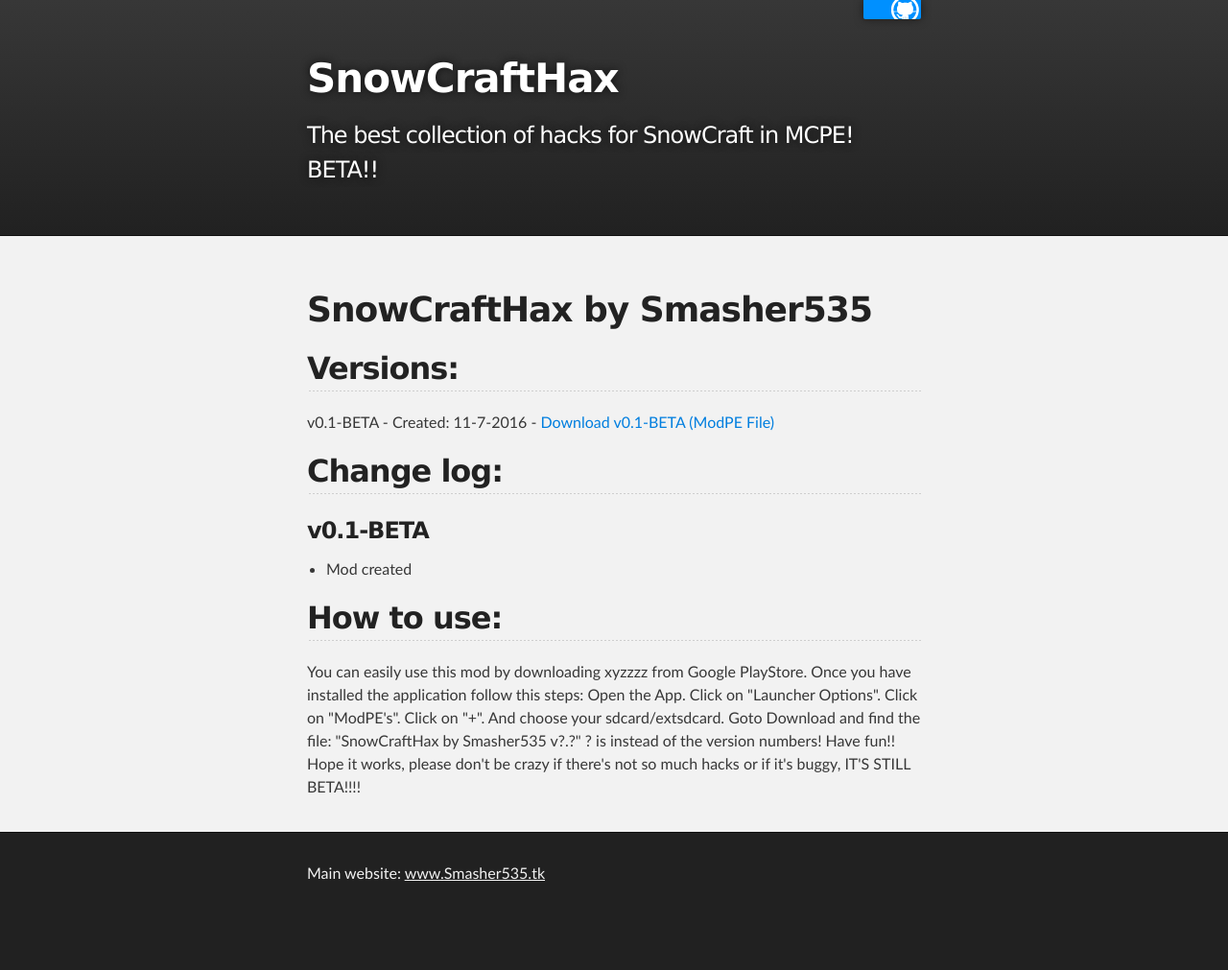
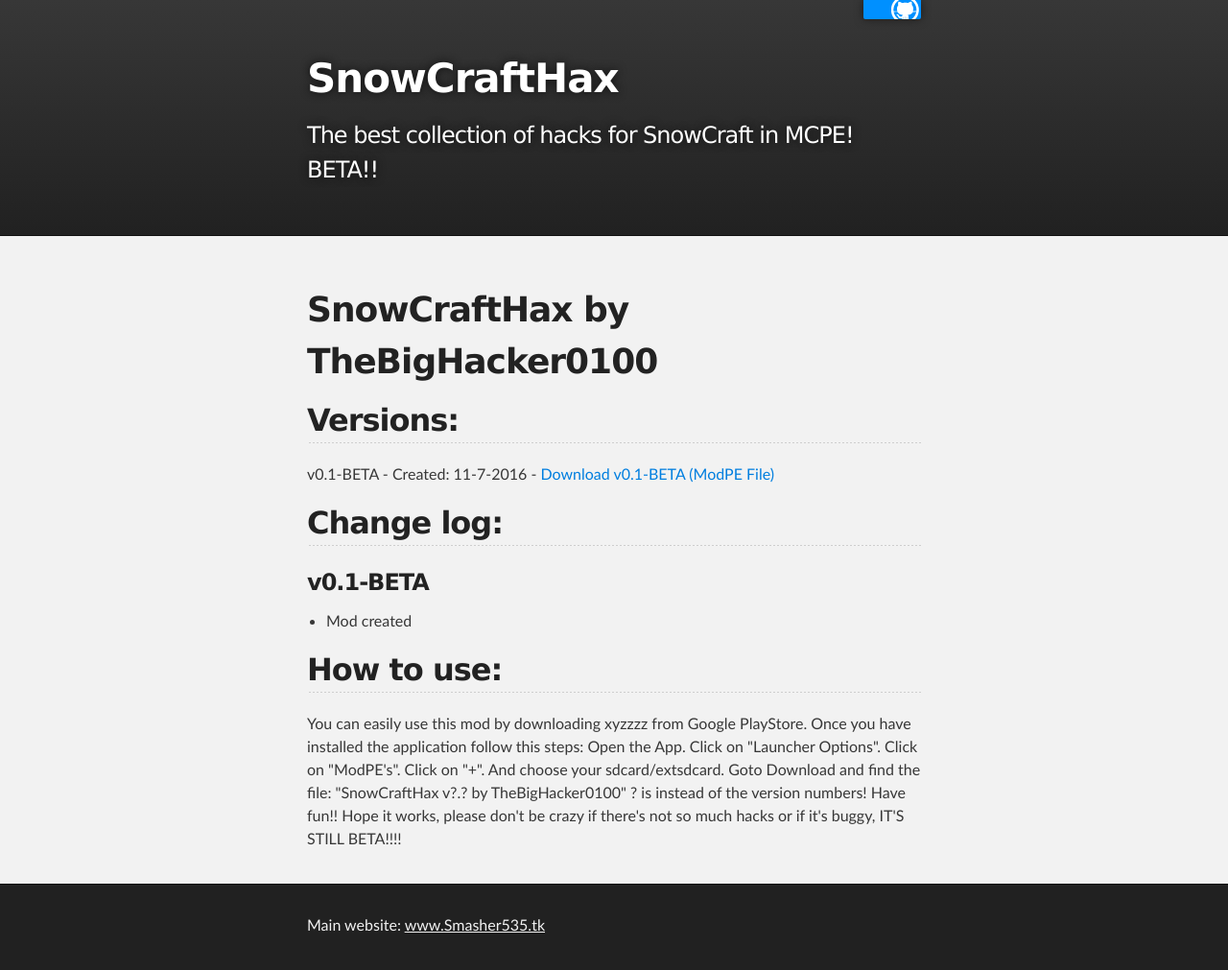
Before and after one commit to TheBigHacker0100/SnowCraftHax, a plain HTML site: page index.html in a window 1280 px wide. Shown: the whole page at 96% size. Before the commit the page ends 957 px from the top, so only its background shows below. Drawn offline with Linux system fonts and the light colour scheme.

Commit message:
Update index.html

```diff
--- a/index.html
+++ b/index.html
@@ -22,8 +22,8 @@
           <h2 id="project_tagline">The best collection of hacks for SnowCraft in MCPE! BETA!!</h2>
 
             <!--<section id="downloads">
-              <a class="zip_download_link" href="https://github.com/Smasher535/SnowCraftHax/zipball/master">Download this project as a .zip file</a>-->
-              <!--<a class="tar_download_link" href="https://github.com/Smasher535/SnowCraftHax/tarball/master">Download this project as a tar.gz file</a>-->
+              <a class="zip_download_link" href="https://github.com//SnowCraftHax/zipball/master">Download this project as a .zip file</a>-->
+              <!--<a class="tar_download_link" href="https://github.com//SnowCraftHax/tarball/master">Download this project as a tar.gz file</a>-->
             </section>
         </header>
     </div>
@@ -32,7 +32,7 @@
     <div id="main_content_wrap" class="outer">
       <section id="main_content" class="inner">
         <h1>
-<a id="snowcrafthax-by-smasher535" class="anchor" href="#snowcrafthax-by-smasher535" aria-hidden="true"><span aria-hidden="true" class="octicon octicon-link"></span></a>SnowCraftHax by Smasher535</h1>
+<a id="snowcrafthax-by-thebighacker" class="anchor" href="#snowcrafthax-by-thebighacker" aria-hidden="true"><span aria-hidden="true" class="octicon octicon-link"></span></a>SnowCraftHax by TheBigHacker0100</h1>
 
 <h2>
 <a id="versions" class="anchor" href="#versions" aria-hidden="true"><span aria-hidden="true" class="octicon octicon-link"></span></a>Versions:</h2>
@@ -52,7 +52,7 @@
 <h2>
 <a id="how-to-use" class="anchor" href="#how-to-use" aria-hidden="true"><span aria-hidden="true" class="octicon octicon-link"></span></a>How to use:</h2>
 
-<p>You can easily use this mod by downloading xyzzzz from Google PlayStore. Once you have installed the application follow this steps: Open the App. Click on "Launcher Options". Click on "ModPE's". Click on "+". And choose your sdcard/extsdcard. Goto Download and find the file: "SnowCraftHax by Smasher535 v?.?" ? is instead of the version numbers! Have fun!! Hope it works, please don't be crazy if there's not so much hacks or if it's buggy, IT'S STILL BETA!!!!</p>
+<p>You can easily use this mod by downloading xyzzzz from Google PlayStore. Once you have installed the application follow this steps: Open the App. Click on "Launcher Options". Click on "ModPE's". Click on "+". And choose your sdcard/extsdcard. Goto Download and find the file: "SnowCraftHax v?.? by TheBigHacker0100" ? is instead of the version numbers! Have fun!! Hope it works, please don't be crazy if there's not so much hacks or if it's buggy, IT'S STILL BETA!!!!</p>
       </section>
     </div>
 
```
